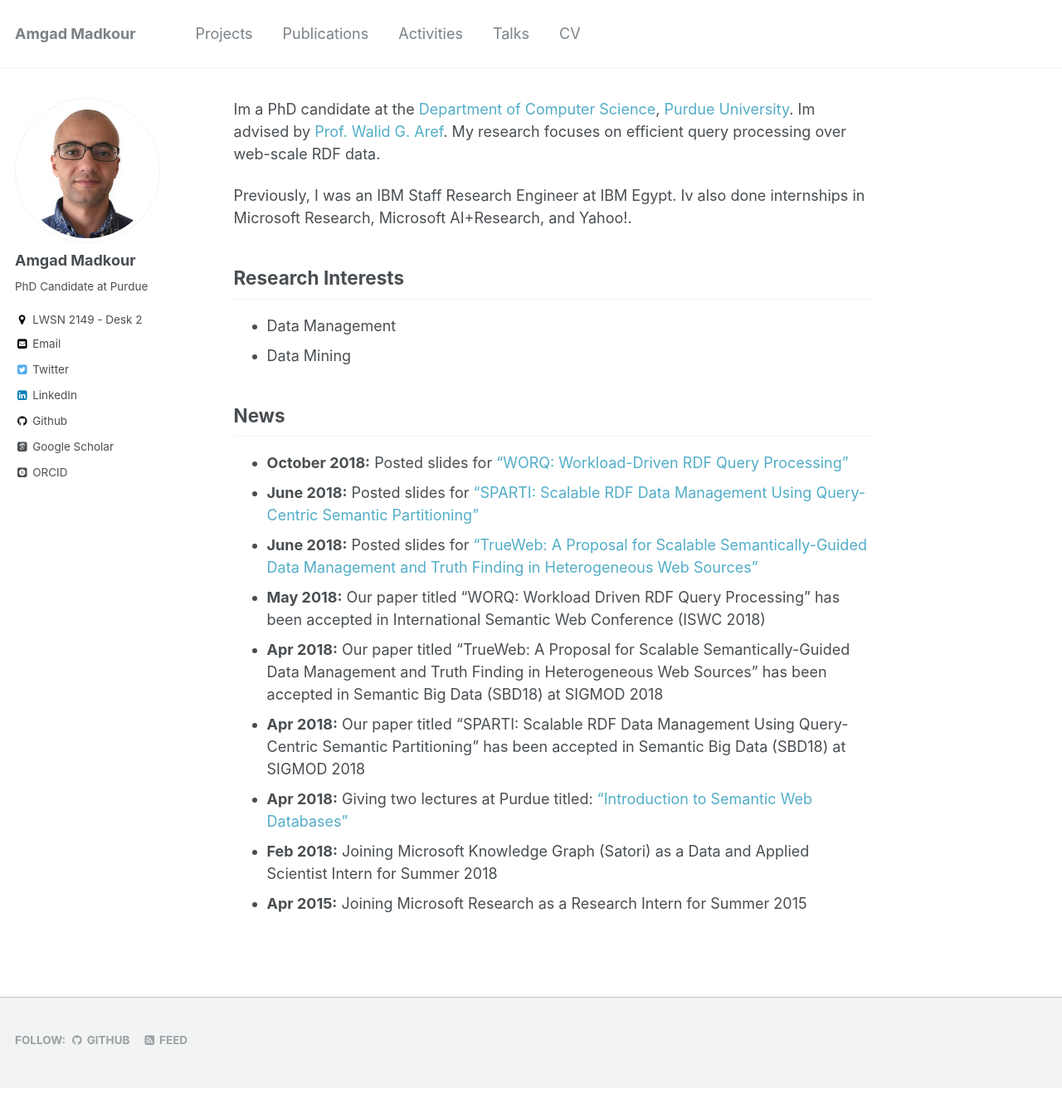
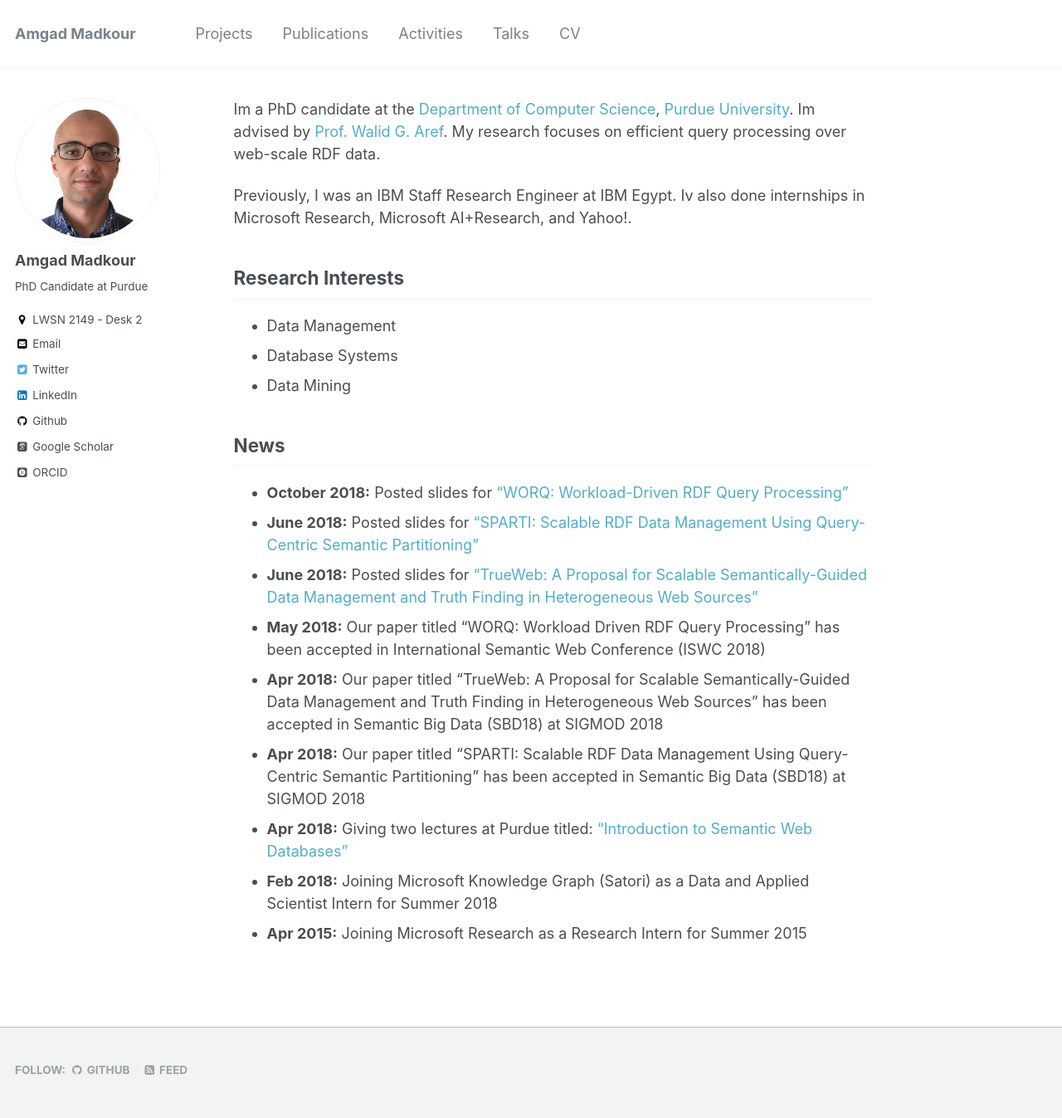
Before and after one commit to amgadmadkour/amgadmadkour.github.io, a Jekyll site: the page built from _pages/about.md, in a window 1280 px wide and 1347 px high. Shown: the whole window at 83% size. Built offline with Jekyll 4.4.1, drawn with Linux system fonts in a browser that asks for light colours; some web fonts are replaced.

Commit message:
Add research area

```diff
--- a/_pages/about.md
+++ b/_pages/about.md
@@ -14,6 +14,7 @@ Previously, I was an IBM Staff Research Engineer at IBM Egypt. Iv also done inte
 ## Research Interests
 
 * Data Management
+* Database Systems
 * Data Mining
 
 ## News
```
